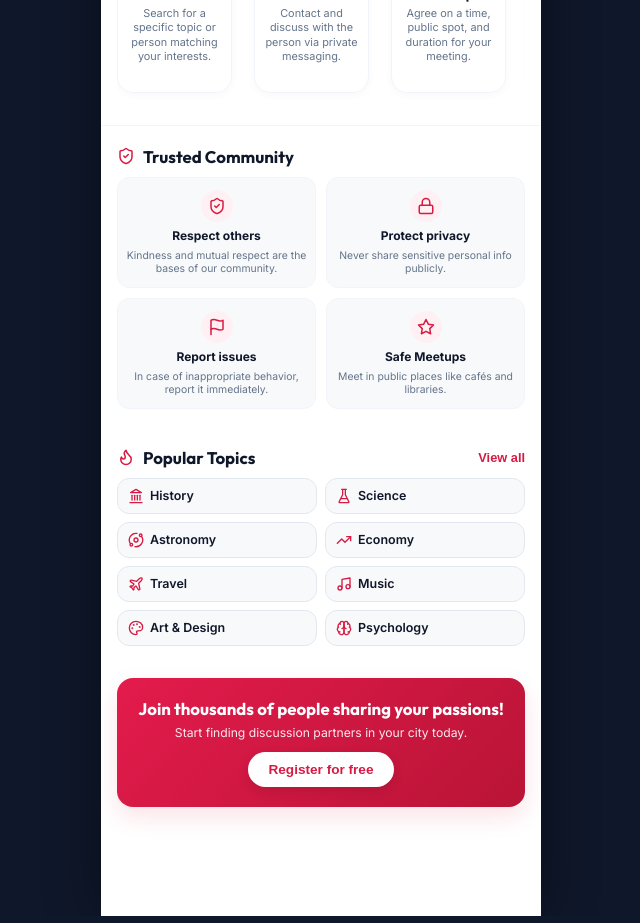
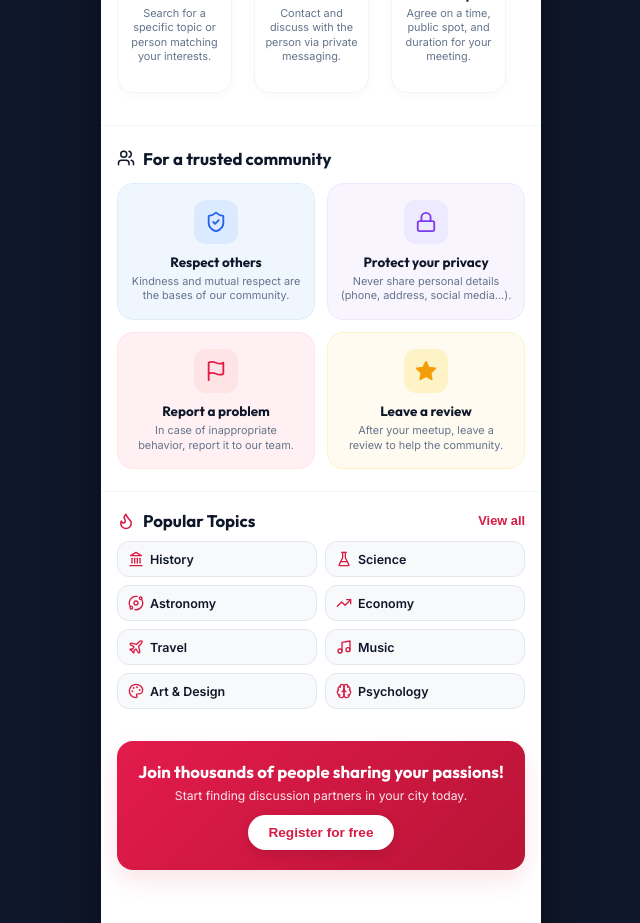
Before and after one commit to NoorFatima323/Un-Vrai-Reseau-Social-App, a React (Vite) app: page / in a window 1280 px wide. Shown: the part 1320-2243 px from the top of the page, without its empty margins (319-959 px from the left). Built offline with nearby package versions, Linux system fonts and the light colour scheme.

Commit message:
Updated Trusted Community section with exact soft colored bento tint cards, matching icons, colors, titles, and text from Image 1 reference mockup

```diff
--- a/src/App.jsx
+++ b/src/App.jsx
@@ -38,7 +38,8 @@ import {
   Menu,
   Calendar,
   Rocket,
-  Handshake
+  Handshake,
+  Users
 } from 'lucide-react';
 
 export default function App() {
@@ -580,43 +581,51 @@ export default function App() {
         </div>
       </section>
 
-      {/* Trust & Community Section */}
+      {/* Trust & Community Section ("Pour une communauté de confiance") */}
       <section className="trust-section">
         <h2 className="section-title">
-          <ShieldCheck className="title-icon" /> Trusted Community
+          <Users className="title-icon dark-icon" /> For a trusted community
         </h2>
 
         <div className="trust-grid">
-          <div className="trust-card">
-            <div className="trust-icon-box">
-              <ShieldCheck size={18} />
+          <div className="trust-card blue-tint">
+            <div className="trust-icon-box blue">
+              <ShieldCheck size={22} className="trust-icon" />
             </div>
-            <h4>Respect others</h4>
-            <p>Kindness and mutual respect are the bases of our community.</p>
+            <h4 className="trust-card-title">Respect others</h4>
+            <p className="trust-card-desc">
+              Kindness and mutual respect are the bases of our community.
+            </p>
           </div>
 
-          <div className="trust-card">
-            <div className="trust-icon-box">
-              <Lock size={18} />
+          <div className="trust-card purple-tint">
+            <div className="trust-icon-box purple">
+              <Lock size={22} className="trust-icon" />
             </div>
-            <h4>Protect privacy</h4>
-            <p>Never share sensitive personal info publicly.</p>
+            <h4 className="trust-card-title">Protect your privacy</h4>
+            <p className="trust-card-desc">
+              Never share personal details (phone, address, social media...).
+            </p>
           </div>
 
-          <div className="trust-card">
-            <div className="trust-icon-box">
-              <Flag size={18} />
+          <div className="trust-card red-tint">
+            <div className="trust-icon-box red">
+              <Flag size={22} className="trust-icon" />
             </div>
-            <h4>Report issues</h4>
-            <p>In case of inappropriate behavior, report it immediately.</p>
+            <h4 className="trust-card-title">Report a problem</h4>
+            <p className="trust-card-desc">
+              In case of inappropriate behavior, report it to our team.
+            </p>
           </div>
 
-          <div className="trust-card">
-            <div className="trust-icon-box">
-              <Star size={18} />
+          <div className="trust-card yellow-tint">
+            <div className="trust-icon-box yellow">
+              <Star size={22} className="trust-icon filled" />
             </div>
-            <h4>Safe Meetups</h4>
-            <p>Meet in public places like cafés and libraries.</p>
+            <h4 className="trust-card-title">Leave a review</h4>
+            <p className="trust-card-desc">
+              After your meetup, leave a review to help the community.
+            </p>
           </div>
         </div>
       </section>
--- a/src/index.css
+++ b/src/index.css
@@ -916,57 +916,114 @@ body {
   border-top: 2px dashed #CBD5E1;
 }
 
-/* Trust Section */
+/* Trust & Community Section ("Pour une communauté de confiance") */
 .trust-section {
-  padding: 20px 16px;
+  padding: 22px 16px;
   width: 100%;
   box-sizing: border-box;
+  background-color: white;
+  border-bottom: 1px solid var(--border-light);
+}
+
+.title-icon.dark-icon {
+  color: var(--text-main);
 }
 
 .trust-grid {
   display: grid;
   grid-template-columns: repeat(2, minmax(0, 1fr));
-  gap: 10px;
-  margin-top: 10px;
+  gap: 12px;
+  margin-top: 14px;
   width: 100%;
   box-sizing: border-box;
 }
 
 .trust-card {
-  background: var(--bg-secondary);
-  border: 1px solid var(--border-light);
-  border-radius: var(--radius-md);
-  padding: 12px 8px;
-  text-align: center;
+  border-radius: var(--radius-lg);
+  padding: 16px 12px;
   display: flex;
   flex-direction: column;
   align-items: center;
-  gap: 6px;
-  min-width: 0;
+  text-align: center;
   box-sizing: border-box;
+  transition: transform 0.2s, box-shadow 0.2s;
+  border: 1px solid transparent;
 }
 
+.trust-card:hover {
+  transform: translateY(-2px);
+  box-shadow: 0 4px 12px rgba(0,0,0,0.05);
+}
+
+/* Card Tint Backgrounds matching Image 1 */
+.trust-card.blue-tint {
+  background-color: #F0F6FE;
+  border-color: #E0EDFD;
+}
+
+.trust-card.purple-tint {
+  background-color: #F8F5FE;
+  border-color: #EFE9FE;
+}
+
+.trust-card.red-tint {
+  background-color: #FFF1F3;
+  border-color: #FFE4E8;
+}
+
+.trust-card.yellow-tint {
+  background-color: #FFFBF0;
+  border-color: #FEF3C7;
+}
+
+/* Icon Box Styles */
 .trust-icon-box {
-  width: 32px;
-  height: 32px;
-  border-radius: 50%;
-  background-color: var(--primary-light);
-  color: var(--primary);
+  width: 44px;
+  height: 44px;
+  border-radius: 12px;
   display: flex;
   align-items: center;
   justify-content: center;
+  margin-bottom: 10px;
 }
 
-.trust-card h4 {
-  font-size: 0.75rem;
+.trust-icon-box.blue {
+  background-color: #DBEAFE;
+  color: #2563EB;
+}
+
+.trust-icon-box.purple {
+  background-color: #EDE9FE;
+  color: #7C3AED;
+}
+
+.trust-icon-box.red {
+  background-color: #FFE4E6;
+  color: #E11D48;
+}
+
+.trust-icon-box.yellow {
+  background-color: #FEF3C7;
+  color: #D97706;
+}
+
+.trust-icon.filled {
+  fill: #F59E0B;
+  color: #F59E0B;
+}
+
+.trust-card-title {
+  font-family: var(--font-heading);
+  font-size: 0.84rem;
   font-weight: 700;
   color: var(--text-main);
+  margin-bottom: 4px;
 }
 
-.trust-card p {
-  font-size: 0.65rem;
+.trust-card-desc {
+  font-size: 0.68rem;
   color: var(--text-muted);
-  line-height: 1.25;
+  line-height: 1.35;
 }
 
 /* Popular Topics Grid */
```
